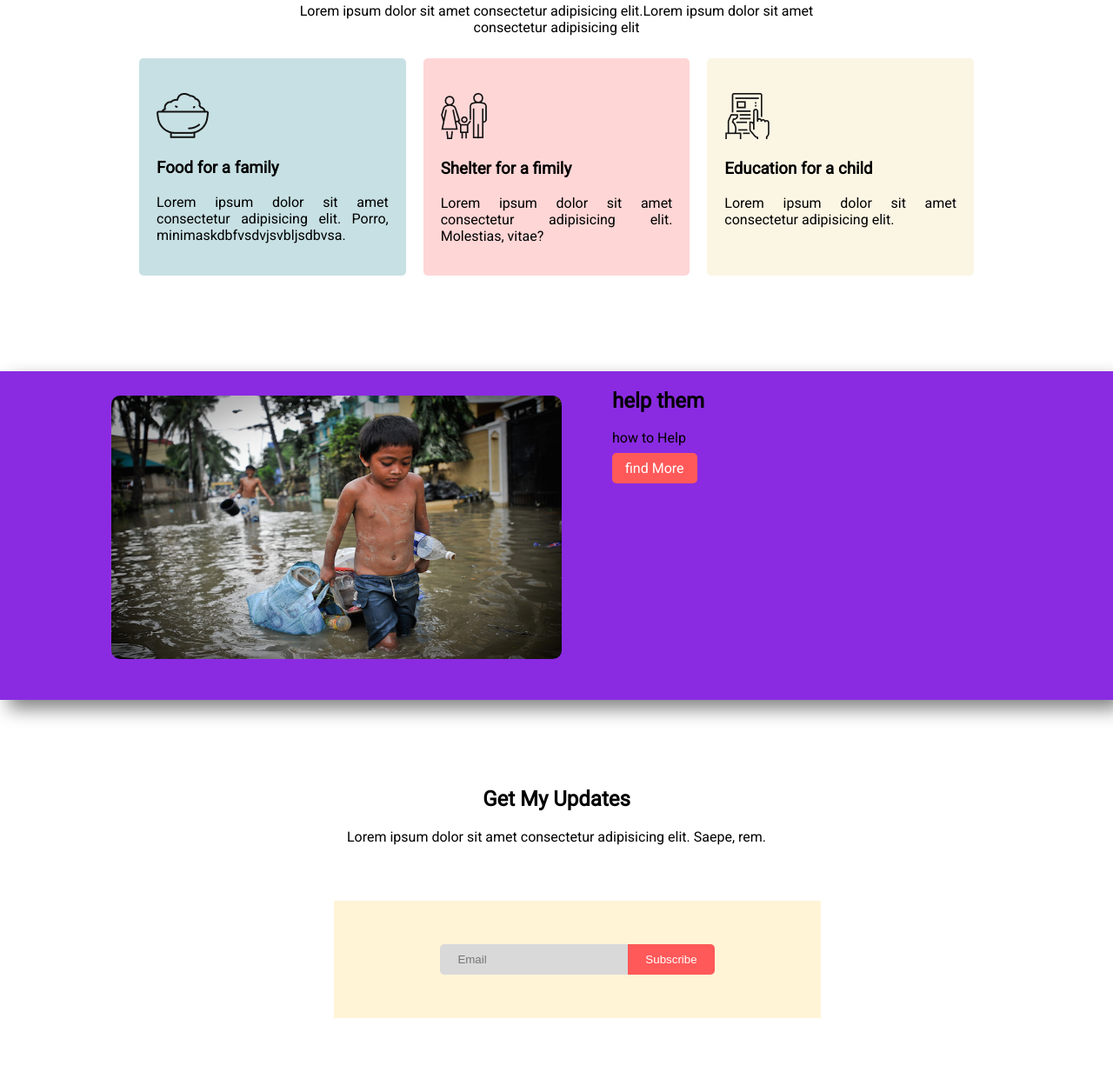
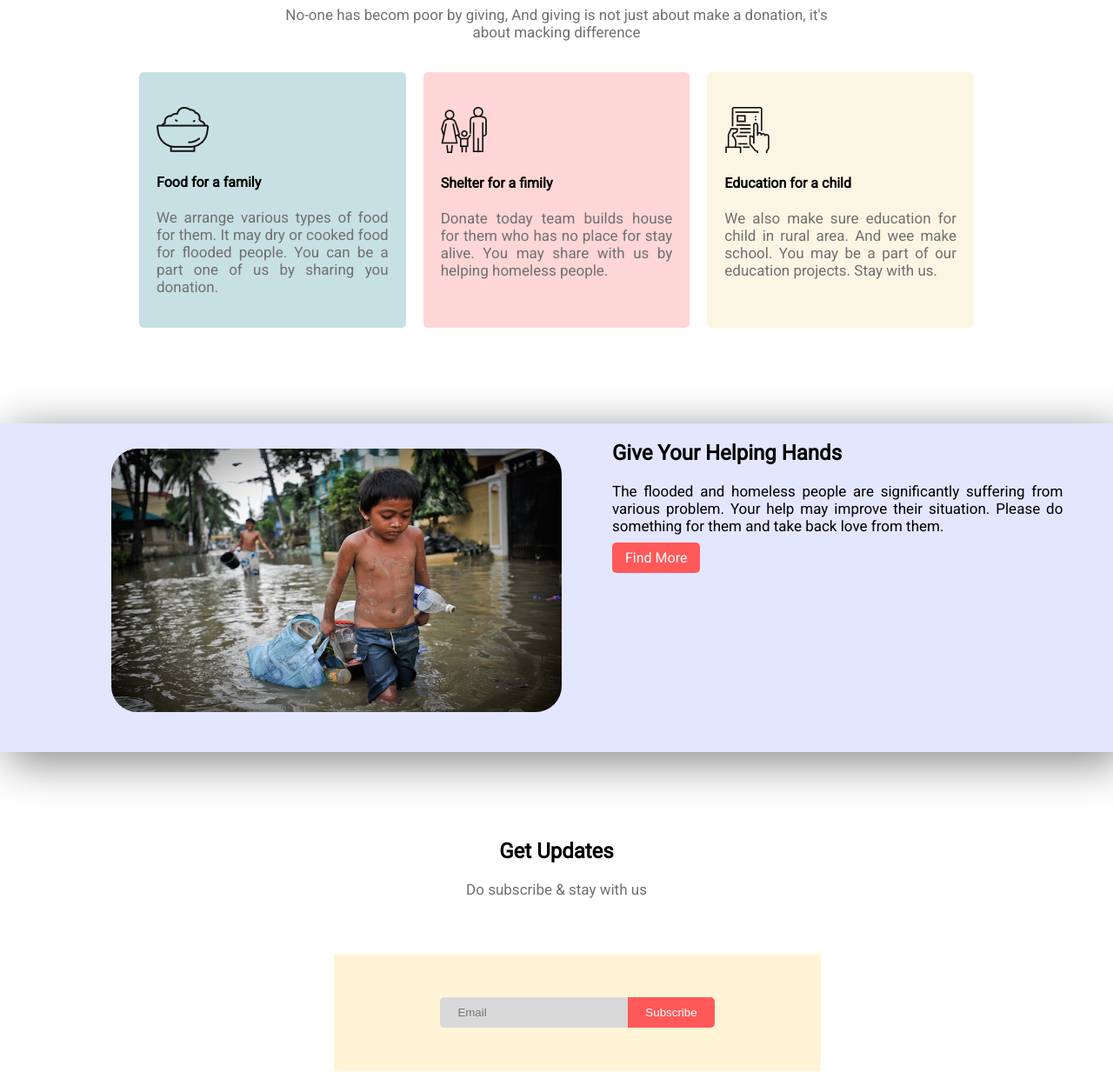
Before and after one commit to Fahim-05/donate-today, a plain HTML site: page index.html in a window 1280 px wide. Shown: the part 1459-2692 px from the top of the page at 87% size. Drawn offline with Linux system fonts and the light colour scheme.

Commit message:
all style & color completed

```diff
--- a/index.html
+++ b/index.html
@@ -42,8 +42,8 @@
         <div class="donate-today">
 
             <h1>Donate Today</h1>
-            <p>No-one has becom poor by giving, </p>
-            <p>And giving is not just about make a donation, it's about macking difference</p>
+            <p>It's not how much we give but how much love we put giving</p>
+            <p><small>- Mother teresa</small> </p>
 
         </div>
 
@@ -77,27 +77,28 @@
 
 
 
-    <section>
+    <section class="our-donate-plan">
         <div class="donate-plan-heading">
             <h1>Our Donate Plan</h1>
-            <p>Lorem ipsum dolor sit amet consectetur adipisicing elit.Lorem ipsum dolor sit amet consectetur adipisicing elit</p>
+            <p>No-one has becom poor by giving,
+            And giving is not just about make a donation, it's about macking difference</p>
         </div>
         <div class="donate-plan-box">
             <div id="first-box" class="plan-box-width">
                 <img src="icon/food.png" alt="food-icon">
-                <h3>Food for a family</h3>
-                <p>Lorem ipsum dolor sit amet consectetur adipisicing elit. Porro, minimaskdbfvsdvjsvbljsdbvsa.</p>
+                <h4>Food for a family</h4>
+                <p>We arrange various types of food for them. It may dry or cooked food for flooded people. You can be a part one of us by sharing you donation.</p>
 
             </div>
             <div id="second-box" class="plan-box-width">
                 <img src="icon/shelter.png" alt="shelter-icon">
-                <h3>Shelter for a fimily</h3>
-                <p>Lorem ipsum dolor sit amet consectetur adipisicing elit. Molestias, vitae?</p>
+                <h4>Shelter for a fimily</h4>
+                <p>Donate today team builds house for them who has no place for stay alive. You may share with us by helping homeless people.</p>
             </div>
             <div id="last-box" class="plan-box-width">
                 <img src="icon/Frame-1.png" alt="education-icon">
-                <h3>Education for a child</h3>
-                <p>Lorem ipsum dolor sit amet consectetur adipisicing elit. </p>
+                <h4>Education for a child</h4>
+                <p>We also make sure education for child in rural area. And wee make school. You may be a part of our education projects. Stay with us.</p>
 
             </div>
         </div>
@@ -110,9 +111,9 @@
                 <img src="images/donation9.jpg" alt="">
             </div>
             <div class="donation-width">
-                <h2>help them</h2>
-                <p>how to Help</p>
-                <a href="">find More</a>
+                <h2>Give Your Helping Hands</h2>
+                <p>The flooded and homeless people are significantly suffering from various problem. Your help may improve their situation. Please do something for them and take back love from them.</p>
+                <a href="">Find More</a>
             </div>
 
         </div>
@@ -123,8 +124,8 @@
 
     <section>
         <div class="get-my-update">
-            <h1>Get My Updates</h1>
-            <p>Lorem ipsum dolor sit amet consectetur adipisicing elit. Saepe, rem.</p>
+            <h1>Get Updates</h1>
+            <p>Do subscribe & stay with us</p>
         </div>
         <div class="input-email">
             <form action="">
--- a/style.css
+++ b/style.css
@@ -1,6 +1,9 @@
 body{
     font-family: 'Roboto', sans-serif;
     margin: 0;
+}
+p{
+    font-size: 17px;
 }
 .top-container{
     background-image: linear-gradient(rgba(0,0,0,0), rgba(0,0,0,0.9)), url(images/donate-cover.jpg);
@@ -39,9 +42,9 @@ body{
 .flexible-donation{
     display: flex;
     padding-left: 10%;
-    background-color: blueviolet;
+    background-color: rgba(206, 212, 255, 0.569);
     /* box-shadow: 10px 10px 20px blueviolet; */
-    box-shadow: 10px 10px 20px grey;
+    box-shadow: 10px 10px 50px grey;
     margin-top: 100px;
 
 }
@@ -52,7 +55,7 @@ body{
     width: 90%;
     height: 80%;
     margin-top: 5%;
-    border-radius: 10px;
+    border-radius: 30px;
     /* box-shadow: 10px 10px 20px rgb(0, 0, 0); */
 }
 .donation-width a{
@@ -61,10 +64,11 @@ body{
     padding: 8px 15px;
     border-radius: 5px;
     text-decoration: none;
-
-
 }
-
+.donation-width p{
+    text-align: justify;
+    padding-right: 10%;
+}
 
 
 
@@ -74,8 +78,10 @@ body{
     text-align: center;
 }
 .donate-today p{
-    padding-left: 20%;
-    padding-right: 20%;
+    color: #8c8c8c;
+}
+.donate-today small{
+    color: rgb(242, 112, 112);
 }
 .flexible-container{
     display: flex;
@@ -108,13 +114,19 @@ body{
     height: 40px;
     width: 40%;
     border: none;
-    border-bottom: 2px solid #FF5959;
+    border-bottom: 2px solid #DADADA;
     text-align: center
 }
 
 
 
 
+
+
+.our-donate-plan p{
+    color: #707070;
+
+}
 .donate-plan-heading{
     text-align: center;
     padding-left: 25%;
@@ -124,6 +136,7 @@ body{
     display: flex;
     padding-left: 150px;
     padding-right: 150px;
+    margin-top: 2%;
 }
 .plan-box-width{
     width: 40%;
@@ -154,6 +167,9 @@ body{
     padding-left: 20%;
     padding-right: 20%;
     margin-top: 100px;
+}
+.get-my-update p{
+    color: #707070;
 }
 
 
```
